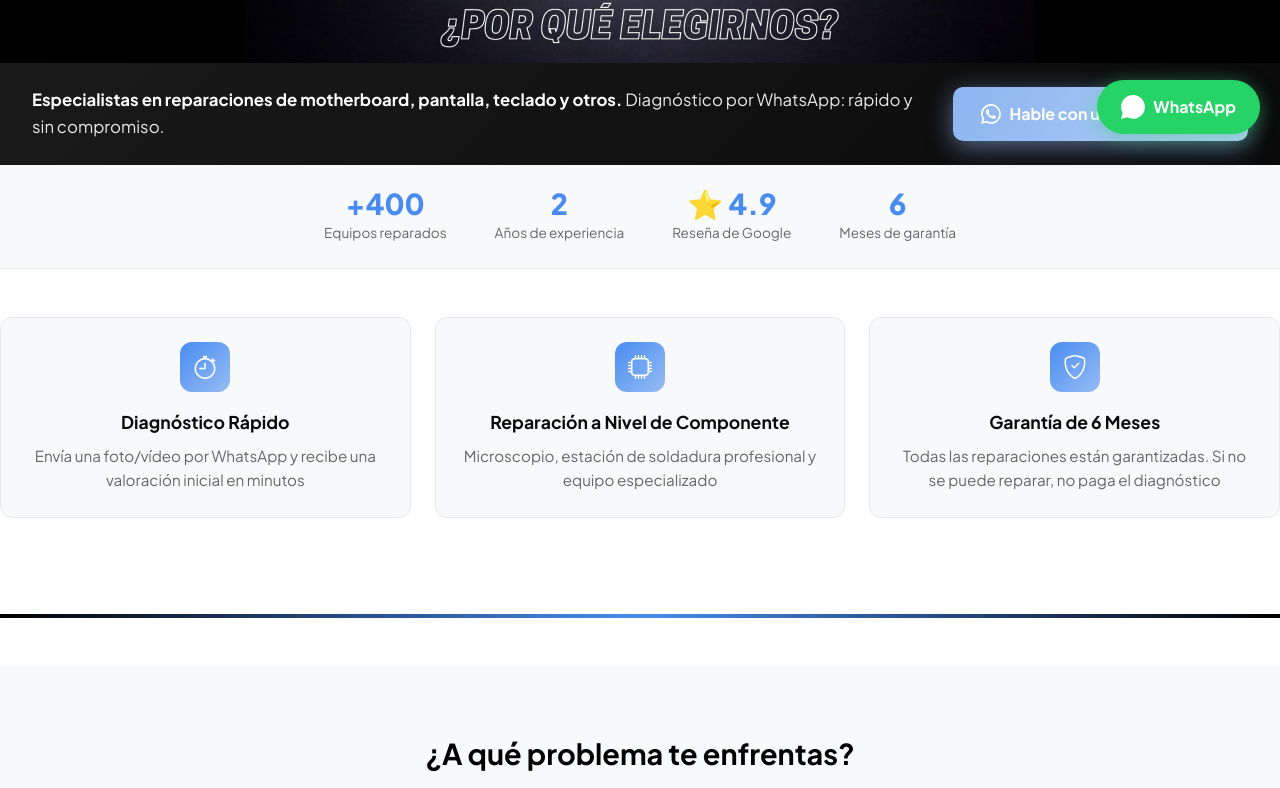
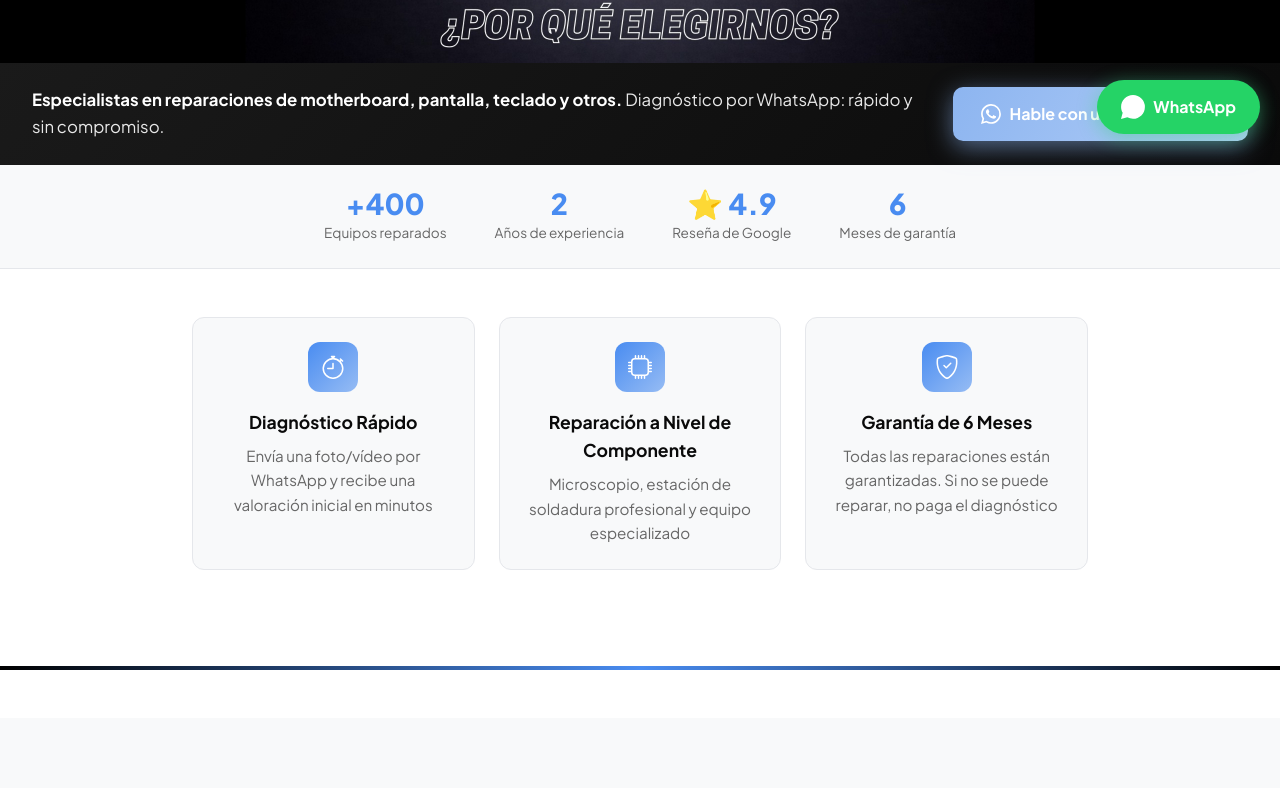
Before and after one commit to FrancoMED/BIOSTEC, a React (Vite) app in the folder client/: page / in a window 1280 px wide. Shown: the part 586-1374 px from the top of the page. Built offline with nearby package versions, Linux system fonts and the light colour scheme.

Commit message:
feat: center content

```diff
--- a/client/src/pages/Home/components/Cards/Cards.jsx
+++ b/client/src/pages/Home/components/Cards/Cards.jsx
@@ -1,10 +1,9 @@
-import React from 'react';
-import styles from './Cards.module.css';
+import React from "react";
+import styles from "./Cards.module.css";
 
 const Cards = () => {
   return (
     <div class={styles.features_section}>
-			<div class="container">
       <div class={styles.features_grid}>
         <div class={styles.feature_card}>
           <div class={styles.icon}>
@@ -21,8 +20,8 @@ const Cards = () => {
           </div>
           <h4>Diagnóstico Rápido</h4>
           <p>
-							Envía una foto/vídeo por WhatsApp y recibe una valoración inicial
-							en minutos
+            Envía una foto/vídeo por WhatsApp y recibe una valoración inicial en
+            minutos
           </p>
         </div>
         <div class={styles.feature_card}>
@@ -64,7 +63,6 @@ const Cards = () => {
         </div>
       </div>
     </div>
-		</div>
   );
 };
 
--- a/client/src/pages/Home/components/Cards/Cards.module.css
+++ b/client/src/pages/Home/components/Cards/Cards.module.css
@@ -1,5 +1,5 @@
 .features_section {
-	padding: 3rem 0;
+	padding: 3rem;
 	background: white;
 }
 
@@ -41,3 +41,9 @@
 	color: #666;
 	margin: 0;
 }
+
+@media (min-width: 1280px) {
+	.features_section {
+		padding: 3rem 12rem;
+	}
+}
```
Lines whose indentation alone changed are shown as unchanged.
